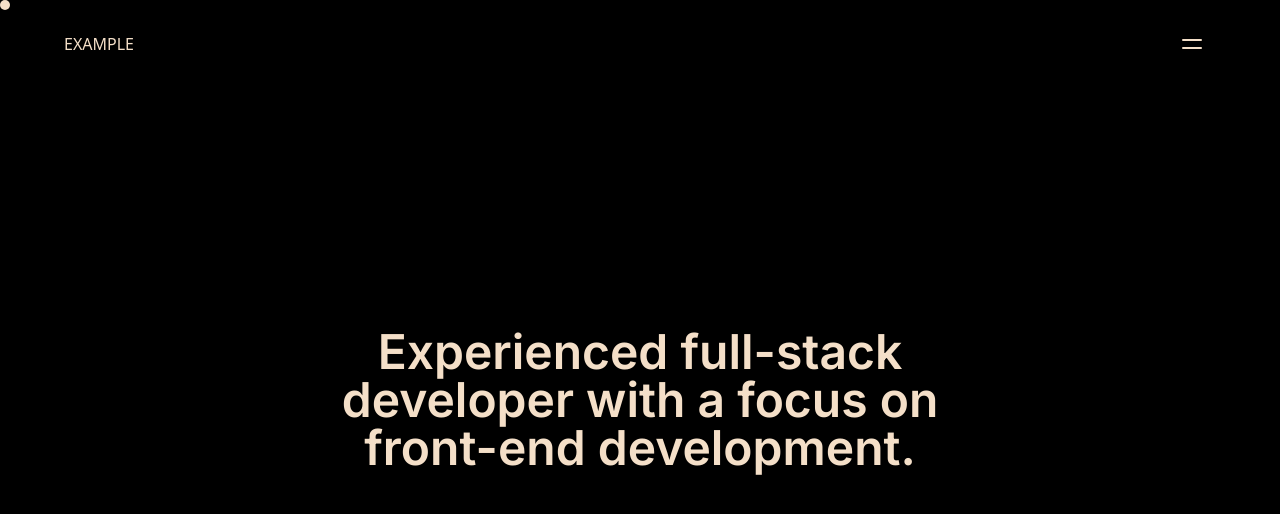
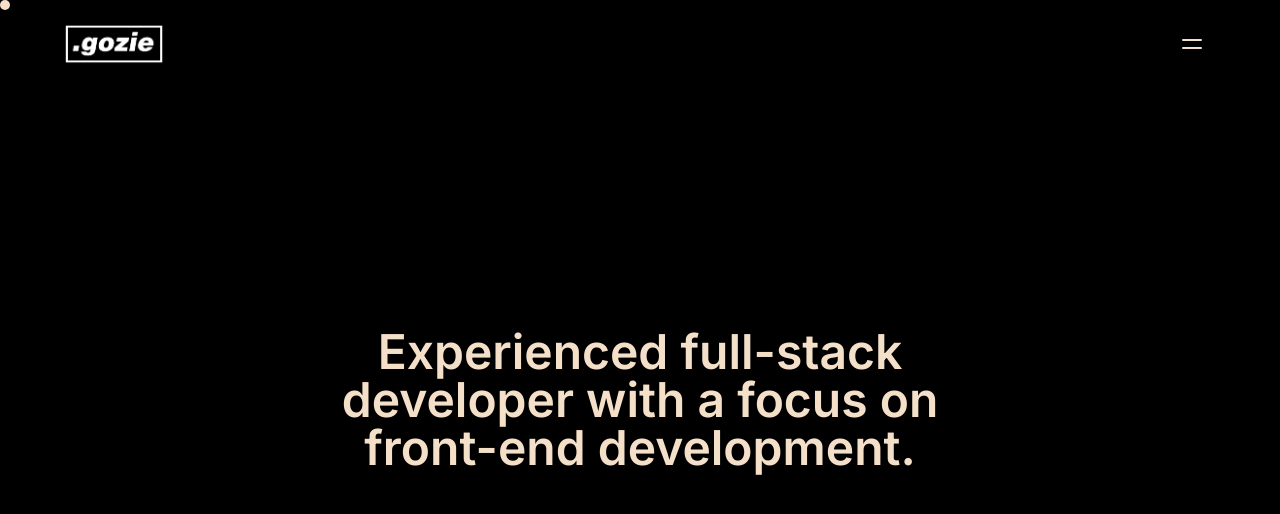
Before and after one commit to ImGozie/personal-website, a React (Vite) app: page / in a window 1280 px wide. Shown: the top 514 px of the page. Built offline with nearby package versions, Linux system fonts and the light colour scheme.

Commit message:
navigation

```diff
--- a/src/components/Navbar.jsx
+++ b/src/components/Navbar.jsx
@@ -1,6 +1,7 @@
 import React, { useState, forwardRef } from "react";
 import { Cross as Hamburger } from "hamburger-react";
 import Magnetic from "../lib/MagneticFX";
+import Logo from "../assets/img/loggo.png";
 
 const Navbar = forwardRef(function Navbar(props, ref) {
   const [isOpen, setOpen] = useState(false);
@@ -8,7 +9,7 @@ const Navbar = forwardRef(function Navbar(props, ref) {
   return (
     <header className="fixed top-0 boxWidth z-10">
       <nav className="w-full flex items-center justify-between sm:px-16 px-6 py-5">
-        <h1 className="uppercase">example</h1>
+        <img src={Logo} alt=".Logo" width={100} className="dark:invert filter"/>
         <Magnetic>
           <div ref={ref} className="group relative cursor-pointer bounds">
             <Hamburger
@@ -20,6 +21,7 @@ const Navbar = forwardRef(function Navbar(props, ref) {
             />
           </div>
         </Magnetic>
+        {/* <div className="menu absolute top-0 left-0 bg-slate-400 h-[50vh] w-full"></div> */}
       </nav>
     </header>
   );
```
